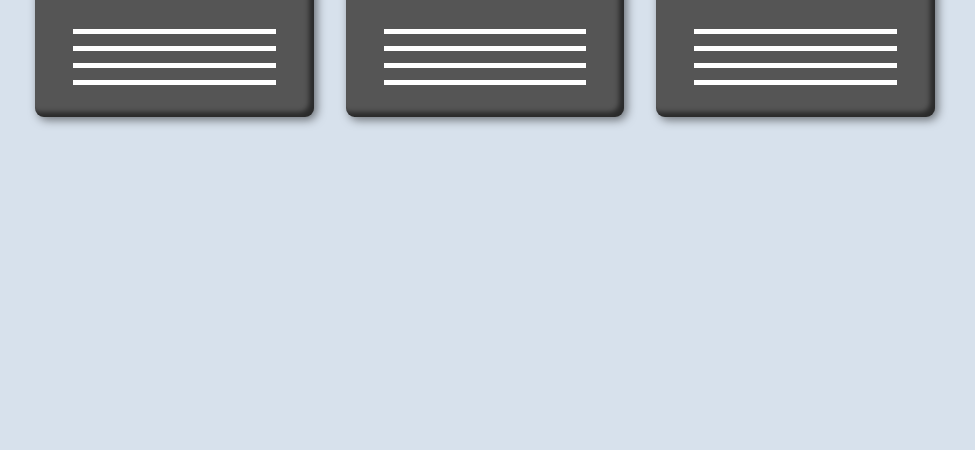
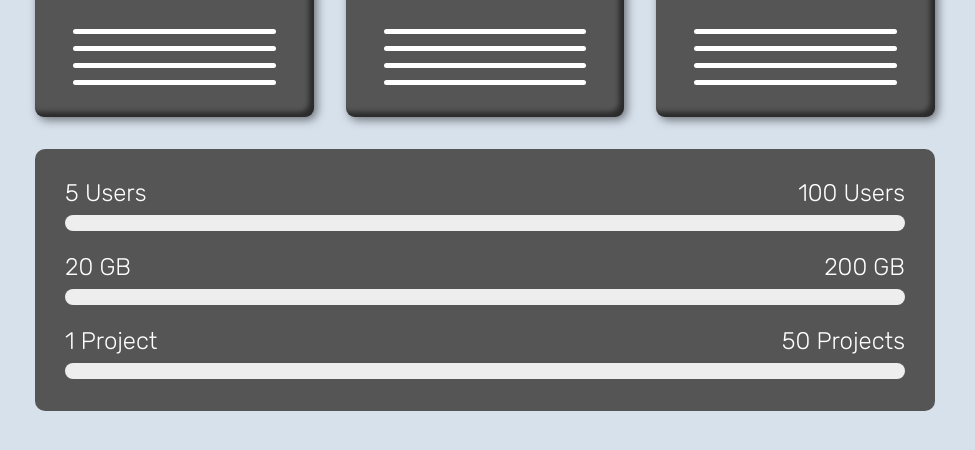
Before and after one commit to DanilKuznet1/Price-table-with-corresponding-values-CSS, a plain HTML site: page index.html in a window 1280 px wide. Shown: the part 194-644 px from the top of the page, without its empty margins (155-1130 px from the left). Drawn offline with Linux system fonts and the light colour scheme.

Commit message:
styled users section and made functionalityt of nods work

```diff
--- a/index.html
+++ b/index.html
@@ -12,9 +12,9 @@
     <title>CSS Day 62</title>
   </head>
   <body>
-    <div class="container">
+    <div class="container flex">
       <section class="pricing-card">
-        <div class="card">
+        <div class="card card-1">
           <header class="card-header">Basic</header>
           <div class="card-cost">
             <span class="price">$5</span>
@@ -28,7 +28,7 @@
           </div>
         </div>
 
-        <div class="card">
+        <div class="card card-2">
           <header class="card-header">Pro</header>
           <div class="card-cost">
             <span class="price">$10</span>
@@ -42,7 +42,7 @@
           </div>
         </div>
 
-        <div class="card">
+        <div class="card card-3">
           <header class="card-header">Premium</header>
           <div class="card-cost">
             <span class="price">$20</span>
@@ -55,11 +55,42 @@
             <div class="line"></div>
           </div>
         </div>
-      </section>
-      <section class="card-info">
-        <!-- <div class="range-inputs">
-          <input class="card1-input card2-input card3-input" type="range" name="users" id="users" min="5" max="100" />
-        </div> -->
+
+        <!-- <section class="container card-info">
+          <div class="range">
+            <div class="range-user-text">
+              <p>5 Users</p>
+              <p>100 Users</p>
+            </div>
+            <div class="long-line"></div>
+          </div>
+        </section> -->
+
+        <div class="range">
+          <div class="stat-1">
+            <div class="range-user-text">
+              <p>5 Users</p>
+              <p>100 Users</p>
+            </div>
+            <div class="long-line long-line-1"></div>
+          </div>
+
+          <div class="stat-2">
+            <div class="range-user-text">
+              <p>20 GB</p>
+              <p>200 GB</p>
+            </div>
+            <div class="long-line long-line-2"></div>
+          </div>
+
+          <div class="stat-3">
+            <div class="range-user-text">
+              <p>1 Project</p>
+              <p>50 Projects</p>
+            </div>
+            <div class="long-line long-line-3"></div>
+          </div>
+        </div>
       </section>
     </div>
   </body>
--- a/style.css
+++ b/style.css
@@ -26,16 +26,19 @@ body {
 
 .container {
   width: 100vw;
-  height: 100vh;
+  height: auto;
 
+  padding: 5rem;
+}
+
+.flex {
   display: flex;
   justify-content: center;
-  align-items: flex-start;
+  align-items: baseline;
 }
 
 .pricing-card {
   width: 90rem;
-  margin: 5rem;
 
   display: grid;
   grid-template-columns: repeat(3, 1fr);
@@ -50,15 +53,15 @@ body {
   border-radius: 9px;
   box-shadow: 3px 3px 10px rgba(0, 0, 0, 0.5),
     inset -5px -5px 5px rgba(0, 0, 0, 0.5);
-    transition: all 0.2s ease-in;
+  transition: all 0.2s ease-in;
 }
 
-.pricing-card .card:hover  {
+.pricing-card .card:hover {
   transform: scale(1.1);
 }
 .pricing-card .card:hover .card-header {
   color: #fff;
-  text-shadow:0 0 2px #eee;
+  text-shadow: 0 0 2px #eee;
   transition: all 0.2s ease-in;
   transition-delay: 0.1s;
 }
@@ -110,4 +113,92 @@ body {
   width: 100%;
   height: 0.5rem;
   background-color: #fff;
+  border-radius: 5px;
 }
+
+.range {
+  background: #555;
+  color: #fff;
+  width: 100%;
+  height: auto;
+  padding: 3.2rem 3rem;
+
+  display: flex;
+  flex-direction: column;
+  gap: 2.4rem;
+
+  grid-column: 1/-1;
+  border-radius: 1rem;
+}
+
+.range > div {
+  display: flex;
+  flex-direction: column;
+  gap: 1rem;
+}
+
+.range-user-text {
+  display: flex;
+  justify-content: space-between;
+  align-items: center;
+}
+
+.range-user-text p {
+  font-size: 2.4rem;
+  font-weight: 300;
+}
+
+.long-line {
+  width: 100%;
+  height: 1.6rem;
+  background-color: #eee;
+  border-radius: 1rem;
+
+  position: relative;
+  transition: all 0.7s ease-out;
+  overflow: hidden;
+}
+
+.long-line::before {
+  content: "";
+  width: 0%;
+  height: 100%;
+  background-color: yellowgreen;
+  border-radius: 1rem;
+
+  position: absolute;
+  transition: all 0.7s ease-out;
+}
+
+/*pricing card 1*/
+.pricing-card .card-1:hover ~ .range .stat-1 .long-line::before {
+  width: 5%;
+}
+.pricing-card .card-1:hover ~ .range .stat-2 .long-line::before {
+  width: 5%;
+}
+.pricing-card .card-1:hover ~ .range .stat-3 .long-line::before {
+  width: 5%;
+}
+
+/*pricing card 2*/
+.pricing-card .card-2:hover ~ .range .stat-1 .long-line::before {
+  width: 25%;
+}
+.pricing-card .card-2:hover ~ .range .stat-2 .long-line::before {
+  width: 75%;
+}
+.pricing-card .card-2:hover ~ .range .stat-3 .long-line::before {
+  width: 50%;
+}
+
+/*pricing card 3*/
+.pricing-card .card-3:hover ~ .range .stat-1 .long-line::before {
+  width: 100%;
+}
+.pricing-card .card-3:hover ~ .range .stat-2 .long-line::before {
+  width: 100%;
+}
+.pricing-card .card-3:hover ~ .range .stat-3 .long-line::before {
+  width: 100%;
+}
```
